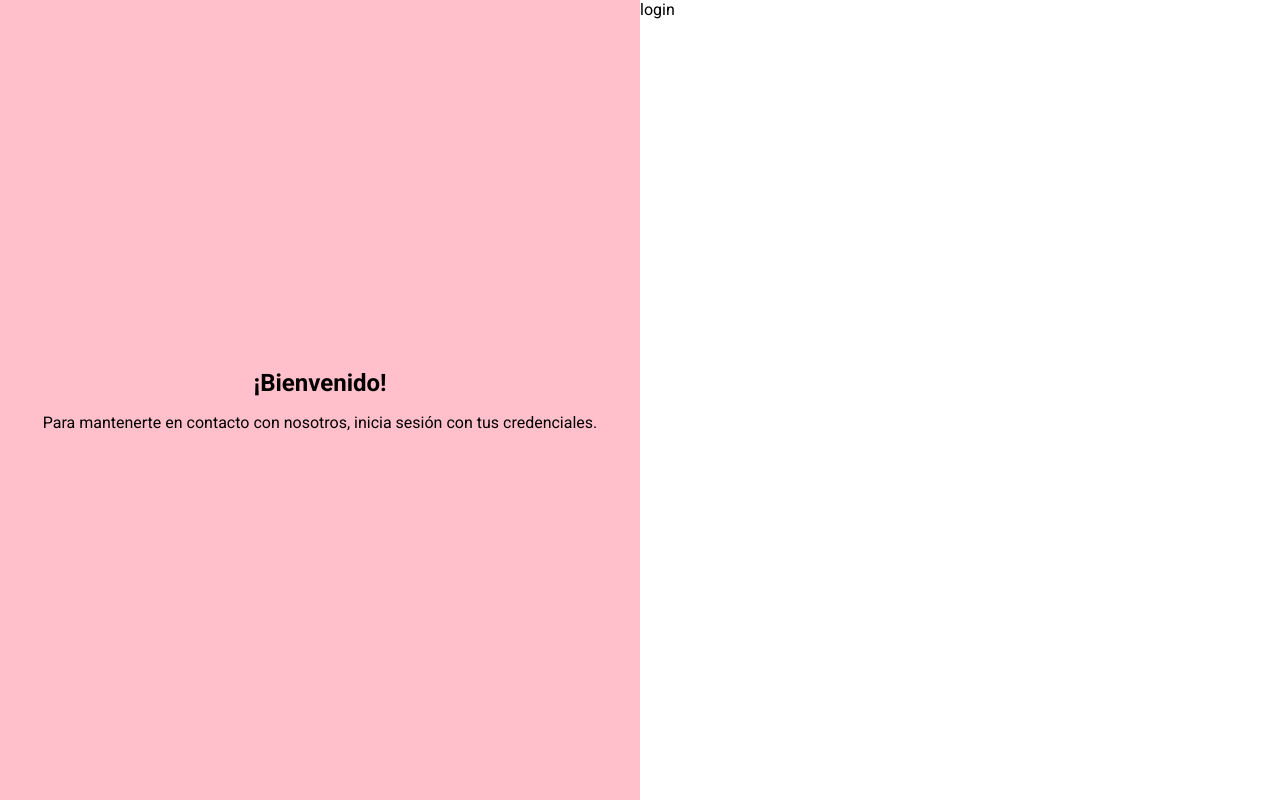
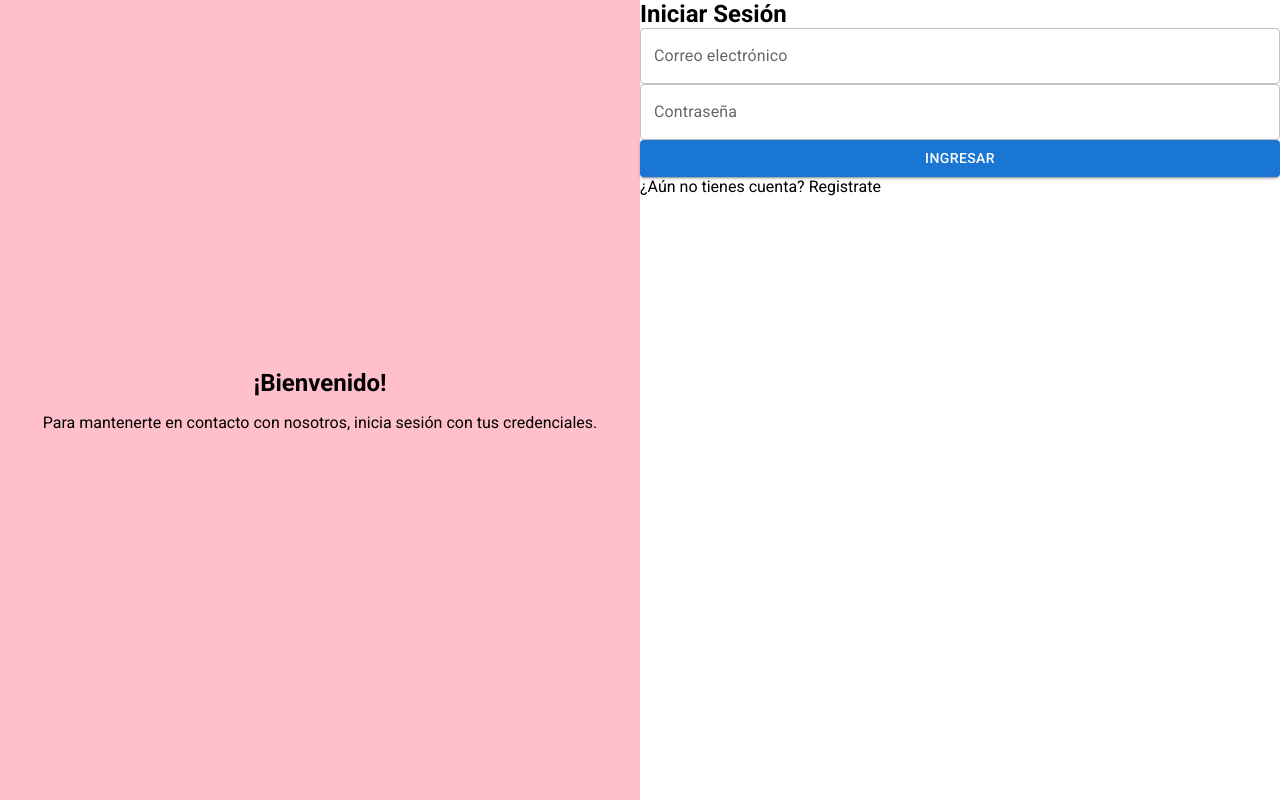
Before and after one commit to darianaren/task-management, a Next.js app in the folder client/: page /login in a window 1280 px wide. Built offline with nearby package versions, Linux system fonts and the light colour scheme; no server answers.

Commit message:
[feature/login] feat (layouts/LoginLayout)

```diff
--- /dev/null
+++ b/client/src/interfaces/ILogin.ts
@@ -0,0 +1,9 @@
+/* eslint-disable no-unused-vars */
+
+export interface RegisterFunction {
+  (): void;
+}
+
+export interface LoginLayoutProps {
+  handleRegister: RegisterFunction;
+}
--- a/client/src/layouts/LoginAsideLayout/LoginAsideLayout.tsx
+++ b/client/src/layouts/LoginAsideLayout/LoginAsideLayout.tsx
@@ -5,7 +5,7 @@ import styles from "./styles.module.css";
 const LoginAsideLayout = () => {
   return (
     <section className={styles["aside-container"]}>
-      <h2>¡Bienvenido!</h2>
+      <h1>¡Bienvenido!</h1>
       <p>
         Para mantenerte en contacto con nosotros, inicia sesión con tus
         credenciales.
--- a/client/src/layouts/LoginAsideLayout/styles.module.css
+++ b/client/src/layouts/LoginAsideLayout/styles.module.css
@@ -9,6 +9,8 @@
   flex-direction: column;
   justify-content: center;
 
+  text-align: center;
+
   width: 50vw;
   height: 100vh;
   padding: 1rem;
--- a/client/src/layouts/LoginLayout/LoginLayout.tsx
+++ b/client/src/layouts/LoginLayout/LoginLayout.tsx
@@ -1,7 +1,116 @@
-import React from "react";
+"use client";
 
-const LoginLayout = () => {
-  return <section>login</section>;
+import React, { useCallback, useState } from "react";
+
+import { Button, CircularProgress, TextField } from "@mui/material";
+
+import {
+  ERROR_MESSAGES,
+  FORM_MASKS,
+  FORM_VALIDATIONS,
+  INITIAL_STATE_FORM
+} from "./constants";
+
+import useForm from "@/hooks/useForm";
+import useAuth from "@/hooks/useAuth";
+import useAlert from "@/hooks/useAlert";
+import { CustomError } from "@/utils/customError";
+import { LoginLayoutProps } from "@/interfaces/ILogin";
+import { SEVERITY_ALERT } from "@/constants/severityAlert";
+
+const LoginLayout: React.FC<LoginLayoutProps> = ({ handleRegister }) => {
+  const { login } = useAuth();
+  const { showAlert } = useAlert();
+
+  const [isLoading, setIsLoading] = useState(false);
+
+  const {
+    form,
+    errors,
+    resetForm,
+    handleChange,
+    formValidator,
+    blurValidator
+  } = useForm({
+    applyMask: FORM_MASKS,
+    validateForm: FORM_VALIDATIONS,
+    initialForm: INITIAL_STATE_FORM
+  });
+
+  const handleSubmit = useCallback(
+    async (event: React.MouseEvent<HTMLButtonElement>) => {
+      try {
+        event.preventDefault();
+
+        setIsLoading(true);
+        formValidator();
+
+        await login({ email: form.email, password: form.password });
+
+        resetForm();
+      } catch (error) {
+        if (error instanceof CustomError) {
+          const message =
+            ERROR_MESSAGES[error.details] || ERROR_MESSAGES.default;
+          showAlert(message, SEVERITY_ALERT.error);
+        } else {
+          showAlert(ERROR_MESSAGES.default, SEVERITY_ALERT.error);
+        }
+      }
+
+      setIsLoading(false);
+    },
+    [login, form, resetForm, formValidator, setIsLoading, showAlert]
+  );
+
+  return (
+    <section>
+      <h2>Iniciar Sesión</h2>
+      <form>
+        <TextField
+          fullWidth
+          name="email"
+          type="email"
+          variant="outlined"
+          value={form.email}
+          onBlur={blurValidator}
+          onChange={handleChange}
+          helperText={errors.email}
+          label="Correo electrónico"
+          error={Boolean(errors.email)}
+        />
+        <TextField
+          fullWidth
+          name="password"
+          type="password"
+          label="Contraseña"
+          variant="outlined"
+          value={form.password}
+          onBlur={blurValidator}
+          onChange={handleChange}
+          helperText={errors.password}
+          error={Boolean(errors.password)}
+        />
+
+        <Button
+          fullWidth
+          color="primary"
+          variant="contained"
+          disabled={isLoading}
+          onClick={handleSubmit}
+          startIcon={
+            isLoading && <CircularProgress size={20} color="inherit" />
+          }
+        >
+          {isLoading ? "Cargando..." : "Ingresar"}
+        </Button>
+        <p>
+          ¿Aún no tienes cuenta?{" "}
+          <span onClick={handleRegister}>Registrate</span>
+        </p>
+      </form>
+    </section>
+  );
 };
 
 export default LoginLayout;
--- /dev/null
+++ b/client/src/layouts/LoginLayout/constants.ts
@@ -0,0 +1,31 @@
+import { INPUT_MASKS } from "@/constants/inputMasks";
+
+export const INITIAL_STATE_FORM = Object.freeze({
+  email: "",
+  password: ""
+});
+
+export const FORM_VALIDATIONS = Object.freeze({
+  email: {
+    required: true,
+    pattern: /^[A-Z0-9._%+-]+@[A-Z0-9.-]+\.[A-Z]{2,4}$/i,
+    message: "El correo electrónico no es válido."
+  },
+  password: {
+    required: true,
+    message: "Por favor, introduce una contraseña."
+  }
+});
+
+export const FORM_MASKS = Object.freeze({
+  email: INPUT_MASKS.LOWER
+});
+
+export const ERROR_MESSAGES: {
+  [key: string]: string;
+} = Object.freeze({
+  default: "Ha ocurrido un error al iniciar sesión",
+  "Missing password": "Por favor, introduzca una contraseña",
+  "Missing email": "Por favor, introduzca un correo electrónico",
+  "User not found": "Debes registrarte para poder iniciar sesión"
+});
--- a/client/src/utils/customError.ts
+++ b/client/src/utils/customError.ts
@@ -1,5 +1,5 @@
 export class CustomError extends Error {
-  details?: string;
+  details: string;
 
   constructor(message: string, details?: string) {
     super(message);
```
